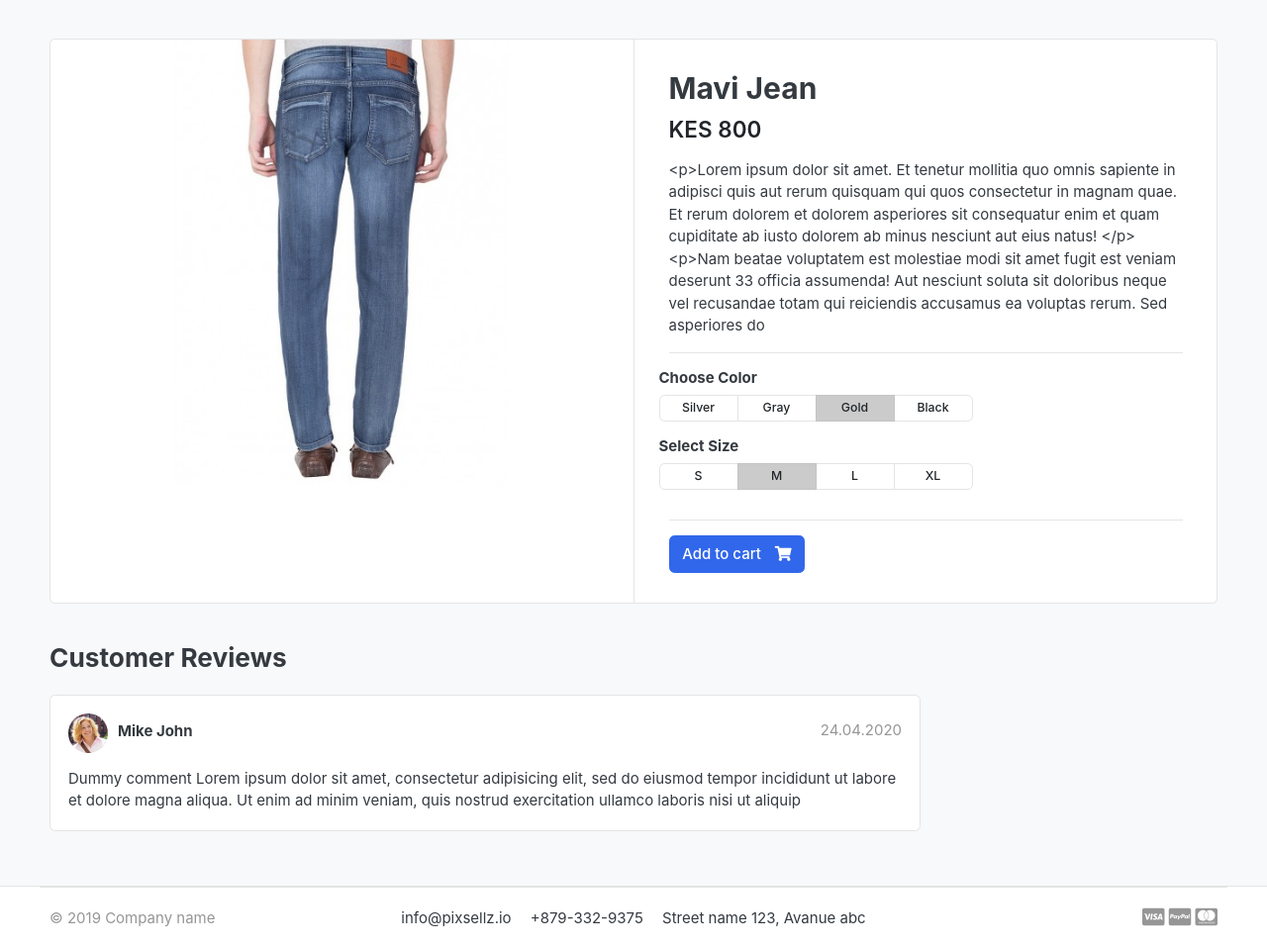
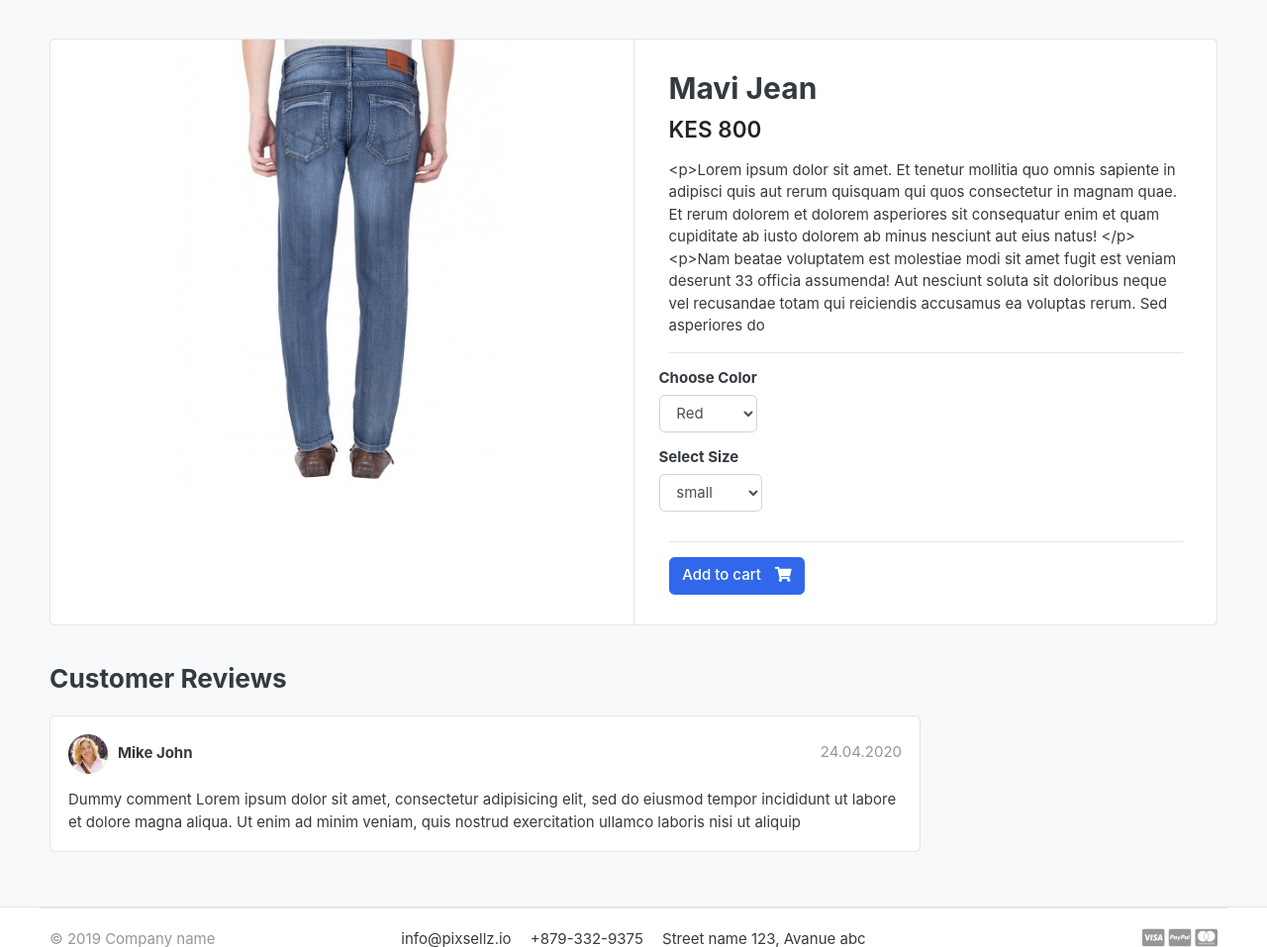
Before and after one commit to geekkims/ecommerce, a Django app: a page that uses templates/frontend/store/product_detail.html in a window 1280 px wide. Shown: the part 119-1076 px from the top of the page at 99% size. Run offline with Django 4.2, Linux system fonts and the light colour scheme; data comes from the database, SQL or seed files in the repository; data that the repository does not hold is empty; some libraries are stand-ins or nearby versions; some web fonts are replaced.

Commit message:
product variation preparations

```diff
--- a/carts/views.py
+++ b/carts/views.py
@@ -13,6 +13,11 @@
 
 
 def add_cart(request,product_id):
+    color=request.GET['color']
+    size=request.GET['size']
+    print(color + ' '+ size)
+    return HttpResponse(color + ' '+ size)
+    exit()
     product = Product.objects.get(id=product_id)    # Get object productget the product
     try:
         cart=Cart.objects.get(cart_id=_cart_id(request))#get the cart using the cart_id present in the session
--- a/store/urls.py
+++ b/store/urls.py
@@ -1,5 +1,6 @@
 from django.urls import path
 from . import views
+from django.views.decorators.csrf import csrf_exempt
 
 app_name='store'
 
@@ -10,4 +11,6 @@
     path('category/<slug:category_slug>/',views.store,name="product_by_category"),
     path('category/<slug:category_slug>/<slug:product_slug>/',views.product_detail,name="product_detail"),
     path('search/',views.search,name='search'),
+    path('search-income', csrf_exempt(views.search_product),
+         name="search_product"),
 ]
--- a/store/views.py
+++ b/store/views.py
@@ -6,6 +6,8 @@
 from django.core.paginator import EmptyPage,PageNotAnInteger,Paginator
 from store.models import Product
 from django.db.models import Q
+import json
+from django.http import JsonResponse
 # Create your views here.
 
 def store(request,category_slug=None):
@@ -63,3 +65,13 @@
         "product_count":product_count,
     }
     return render(request,'frontend/store/store.html',context)
+
+
+def search_product(request):
+    if request.method == 'POST':
+        keyword = json.loads(request.body).get('searchText')
+        products = Product.objects.filter(
+            product_name__icontains=keyword) | Product.objects.filter(
+            description__icontains=keyword)
+        data = products.values()
+        return JsonResponse(list(data), safe=False)
--- a/templates/frontend/store/product_detail.html
+++ b/templates/frontend/store/product_detail.html
@@ -18,6 +18,7 @@
     </article> <!-- gallery-wrap .end// -->
             </aside>
             <main class="col-md-6 border-left">
+<form action="{% url 'add_cart' single_product.id %}" method="GET">
     <article class="content-body">
 
     <h2 class="title">{{single_product.product_name}}</h2>
@@ -33,39 +34,31 @@
         <div class="row">
             <div class="item-option-select">
                 <h6>Choose Color</h6>
-                <div class="btn-group btn-group-sm btn-group-toggle" data-toggle="buttons">
-                  <label class="btn btn-light">
-                    <input type="radio" name="radio_color"> Silver
-                  </label>
-                  <label class="btn btn-light">
-                    <input type="radio" name="radio_color" > Gray
-                  </label>
-                  <label class="btn btn-light active">
-                    <input type="radio" name="radio_color checked"> Gold
-                  </label>
-                  <label class="btn btn-light">
-                    <input type="radio" name="radio_color"> Black
-                  </label>
-                </div>
+
+                <select name="color" id="" class="form-control">
+                  <option value="red">Red</option>
+                  <option value="yellow">Yellow</option>
+                  <option value="green">Green</option>
+
+                </select>
+
+
+
+
+
             </div>
         </div> <!-- row.// -->
         <div class="row">
             <div class="item-option-select">
                 <h6>Select Size</h6>
-                <div class="btn-group btn-group-sm btn-group-toggle" data-toggle="buttons">
-                  <label class="btn btn-light">
-                    <input type="radio" name="radio_color"> S
-                  </label>
-                  <label class="btn btn-light active">
-                    <input type="radio" name="radio_color" checked> M
-                  </label>
-                  <label class="btn btn-light">
-                    <input type="radio" name="radio_color"> L
-                  </label>
-                  <label class="btn btn-light">
-                    <input type="radio" name="radio_color"> XL
-                  </label>
-                </div>
+                <select name="size" id="" class="form-control">
+                  <option value="small">small</option>
+                  <option value="medium">medium</option>
+                  <option value="large">large</option>
+
+                </select>
+
+
             </div>
         </div> <!-- row.// -->
         <hr>
@@ -85,7 +78,7 @@
 
    {% else %}
 
-<a href="{% url 'add_cart' single_product.id %}" class="btn  btn-primary"> <span class="text">Add to cart</span> <i class="fas fa-shopping-cart"></i>  </a>
+<button type="submit" class="btn  btn-primary"> <span class="text">Add to cart</span> <i class="fas fa-shopping-cart"></i>  </button>
 
     {% endif %}
 
@@ -99,7 +92,12 @@
 
 
 
-    </article> <!-- product-info-aside .// -->
+    </article>
+
+  </form>
+
+
+    <!-- product-info-aside .// -->
             </main> <!-- col.// -->
         </div> <!-- row.// -->
     </div> <!-- card.// -->
```
